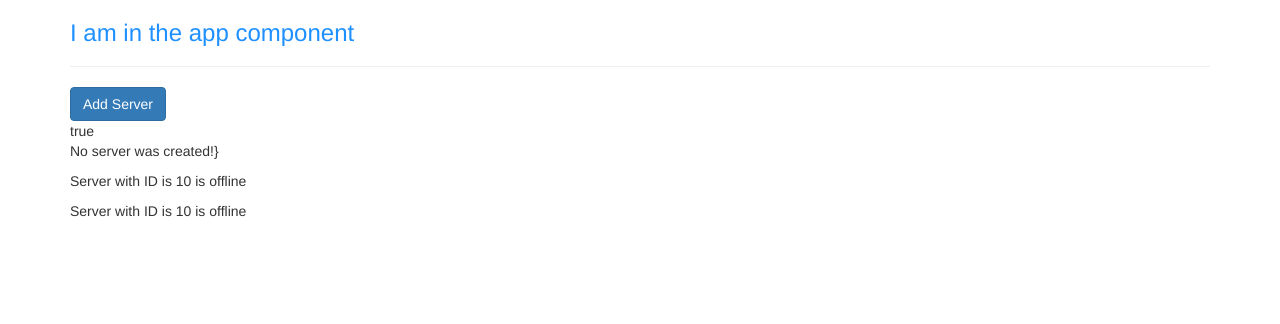
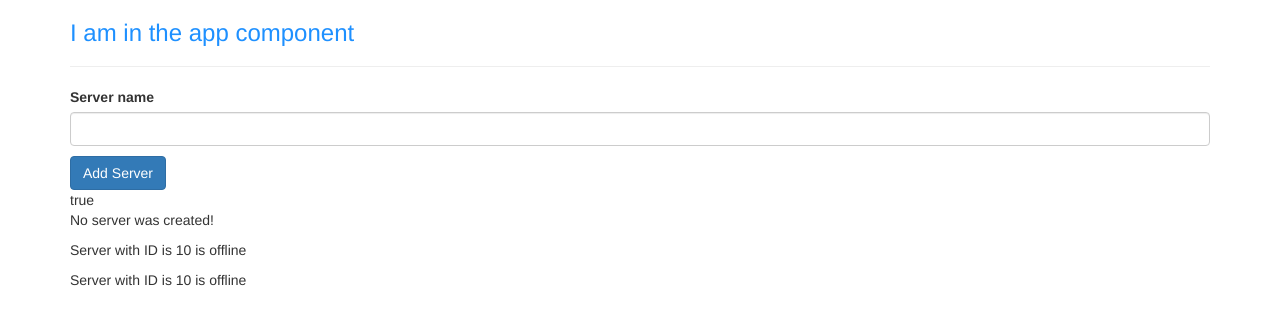
Before and after one commit to egch/udemy-angular-app, an Angular app: page / in a window 1280 px wide. Shown: the top 324 px of the page. Built offline with nearby package versions, Linux system fonts and the light colour scheme.

Commit message:
event data binding

```diff
--- a/src/app/app.module.ts
+++ b/src/app/app.module.ts
@@ -1,10 +1,12 @@
 import { NgModule } from '@angular/core';
 import { BrowserModule } from '@angular/platform-browser';
+import { FormsModule } from '@angular/forms';
 
 
 import { AppComponent } from './app.component';
 import { ServerComponent } from './server/server.component';
 import { ServersComponent } from './servers/servers.component';
+
 
 
 @NgModule({
--- a/src/app/servers/servers.component.html
+++ b/src/app/servers/servers.component.html
@@ -1,9 +1,12 @@
+<label>Server name</label>
+<input type="text" class="form-control" (input)="onUpdateServerName($event)">
+<p>{{ serverName }}</p>
 <button class="btn btn-primary"
 [disabled]="!allowNewServer"
 (click)="onCreateServer()">Add Server</button>
 <br>
 {{allowNewServer}}
 
-<p>{{ serverCreationStatus }}}</p>
+<p>{{ serverCreationStatus }}</p>
 <app-server></app-server>
 <app-server></app-server>
--- a/src/app/servers/servers.component.ts
+++ b/src/app/servers/servers.component.ts
@@ -10,6 +10,7 @@
 })
 export class ServersComponent {
   allowNewServer = false;
+  serverName = '';
   serverCreationStatus = 'No server was created!';
 
   constructor(){
@@ -21,7 +22,10 @@
 
   onCreateServer() {
     this.serverCreationStatus = 'Server was created!';
+  }
 
+  onUpdateServerName(event: Event) {
+    this.serverName = (<HTMLInputElement>event.target).value;
   }
 
 }
```
